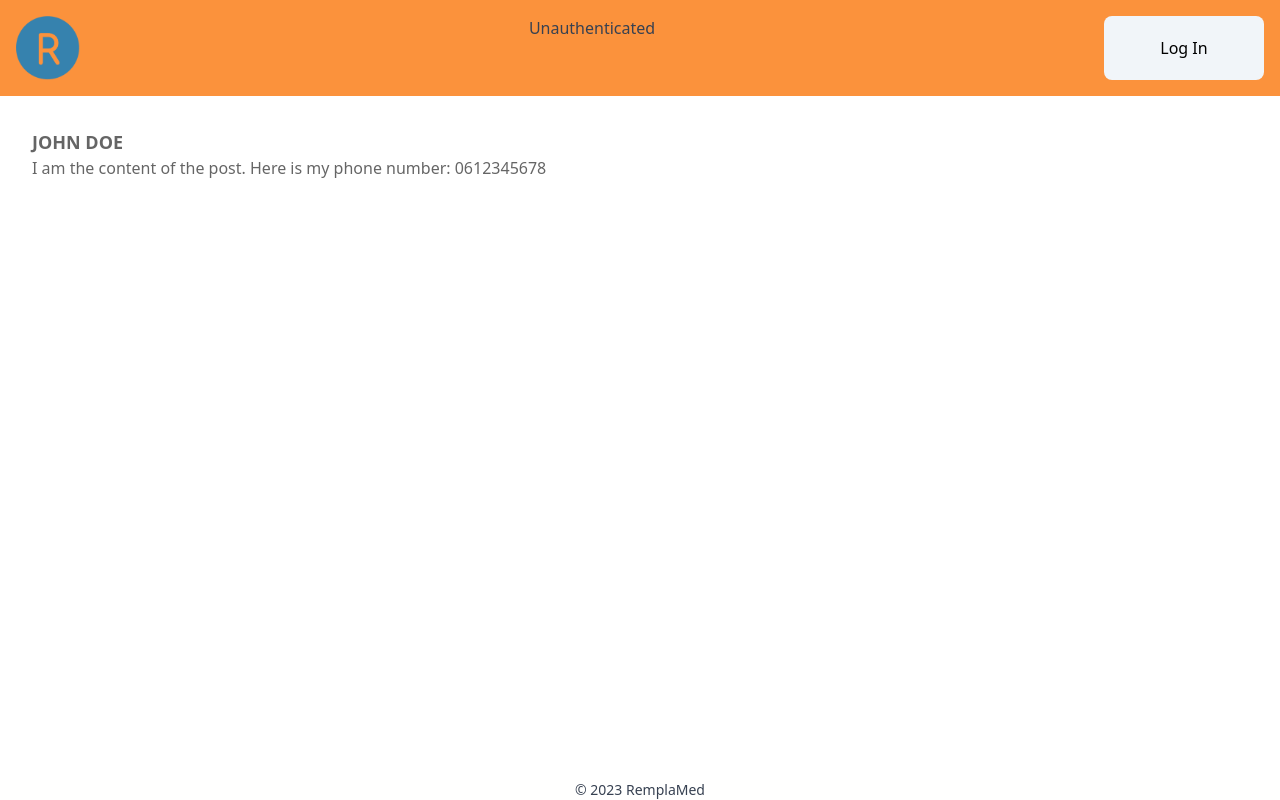
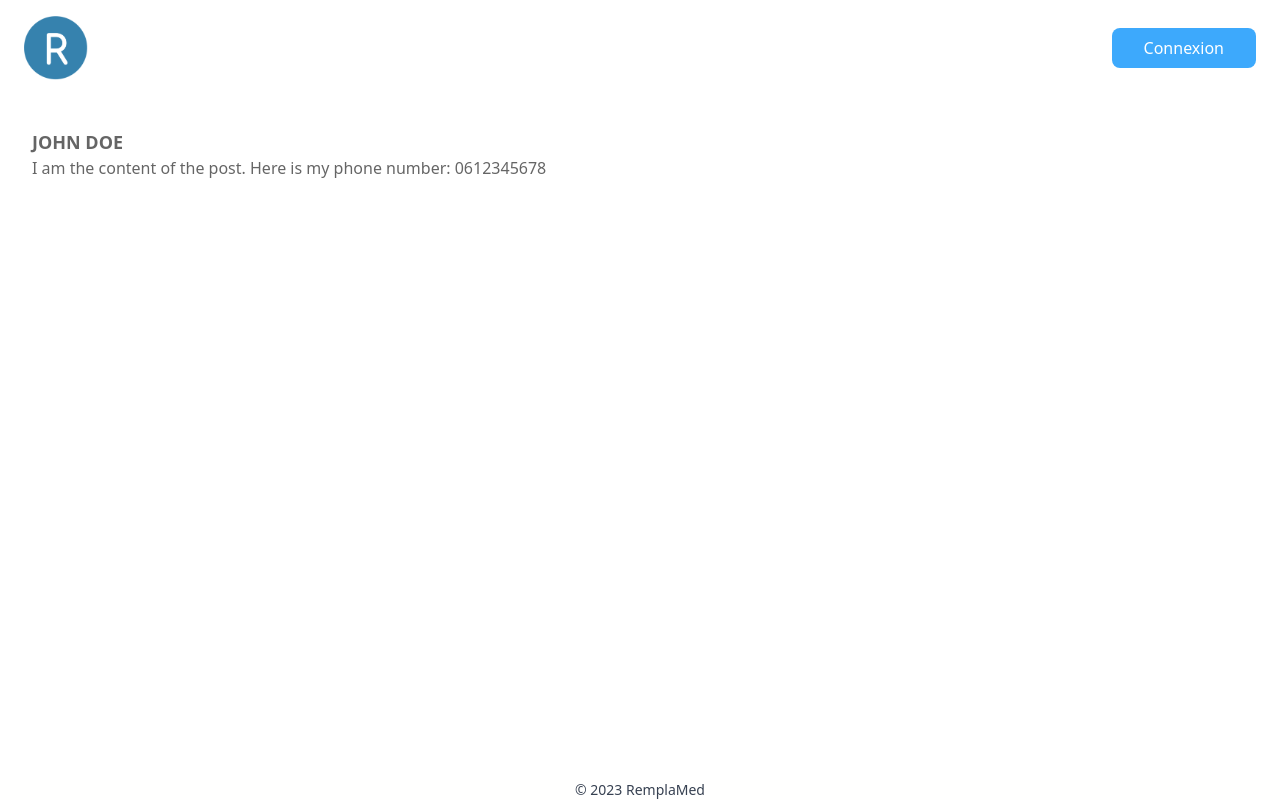
Before and after one commit to Alexandregirbal/RemplaMedApp, a Next.js app: page / in a window 1280 px wide. Built offline with nearby package versions, Linux system fonts and the light colour scheme; no server answers.

Commit message:
clean style a bit

```diff
--- a/src/layout/header.tsx
+++ b/src/layout/header.tsx
@@ -6,18 +6,16 @@ import Login from "../modules/auth/components/login";
 export default function Header() {
     const { data: session, status } = useSession();
     console.log("Session: ", session);
+    console.log("Status: ", status);
 
     return (
-        <nav className="flex justify-between bg-orange-400 p-4">
+        <nav className="flex items-center justify-between p-4 px-6">
             <Image
                 src="/logo-transparent-png-no-text.png"
                 alt="remplamed-logo"
                 width={64}
                 height={64}
             />
-            <span className="font-medium text-gray-700 first-letter:uppercase">
-                {status}
-            </span>
             {session ? <Logged user={session.user} /> : <Login />}
         </nav>
     );
--- a/src/modules/auth/components/login.tsx
+++ b/src/modules/auth/components/login.tsx
@@ -16,10 +16,10 @@ const LoginButton = () => {
 
     return (
         <button
-            className="w-40 rounded-lg bg-slate-100 px-4"
+            className="h-10 rounded-lg bg-button px-8 text-white"
             onClick={() => handleLogin()}
         >
-            Log In
+            Connexion
         </button>
     );
 };
```
